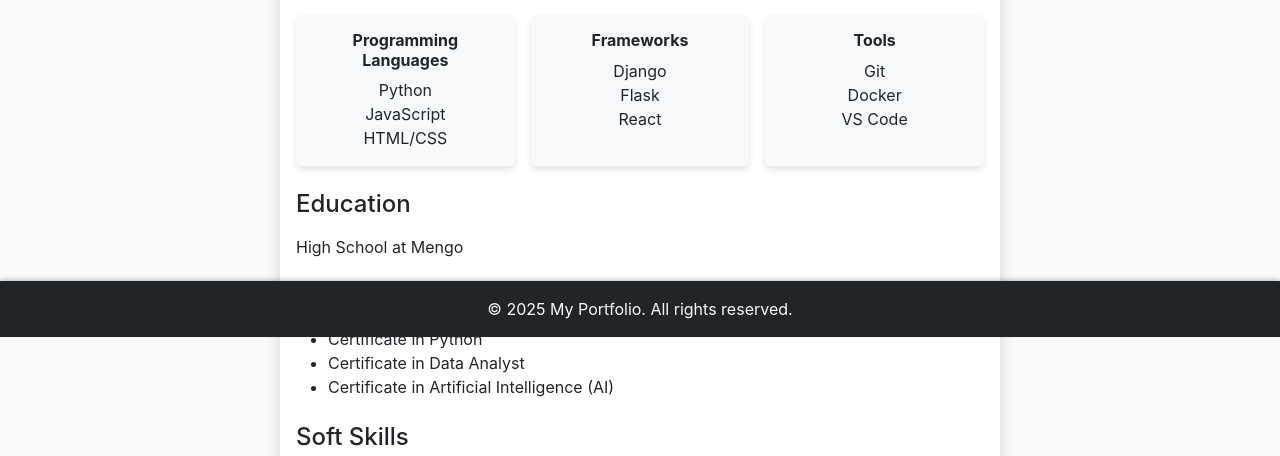
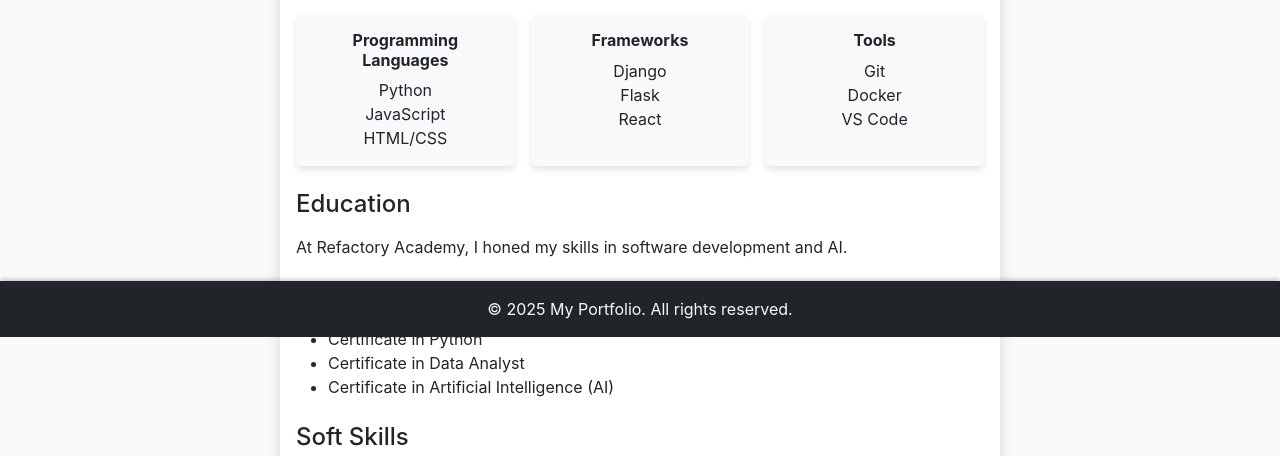
Before and after one commit to natasha709/portfolio, a Python web app: template templates/about.html in a window 1280 px wide. Shown: the part 463-919 px from the top of the page. Run offline with Jinja, Linux system fonts and the light colour scheme; the template is opened without the code that fills it, so the values that code supplies are empty; some libraries are stand-ins or nearby versions.

Commit message:
edited about me file

```diff
--- a/templates/about.html
+++ b/templates/about.html
@@ -51,7 +51,7 @@
                         </div>
                     </div>
                     <h4 class="mt-4 mb-3">Education</h4>
-                    <p class="mb-3">High School at Mengo</p>
+                    <p class="mb-3">At Refactory Academy, I honed my skills in software development and AI.</p>
                     <h4 class="mt-4 mb-3">Certifications</h4>
                     <ul class="mb-3">
                         <li>Certificate in Python</li>
```
